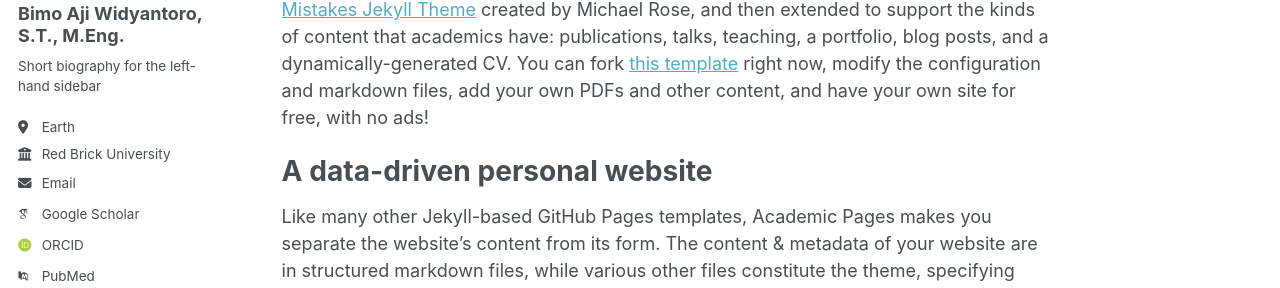
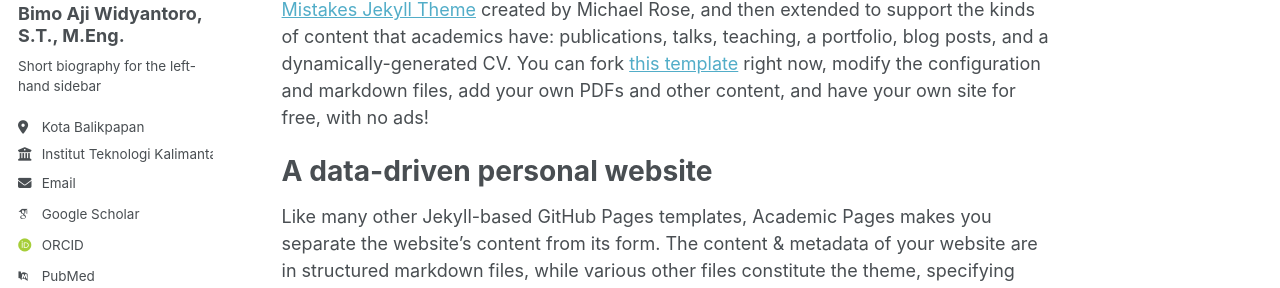
Before and after one commit to bawidyantoro/bawidyantoro.github.io, a Jekyll site: the page built from _pages/about.md, in a window 1280 px wide. Shown: the part 288-576 px from the top of the page. Built offline with Jekyll 4.4.1, drawn with Linux system fonts in a browser that asks for light colours; some web fonts are replaced.

Commit message:
Update _config.yml

```diff
--- a/_config.yml
+++ b/_config.yml
@@ -25,8 +25,8 @@ author:
   name             : "Bimo Aji Widyantoro, S.T., M.Eng."
   pronouns         : # example: "she/her"
   bio              : "Short biography for the left-hand sidebar"
-  location         : "Earth"
-  employer         : "Red Brick University"
+  location         : "Kota Balikpapan"
+  employer         : "Institut Teknologi Kalimantan"
   uri              : # URL
   email            : "none@example.org"
 
```
